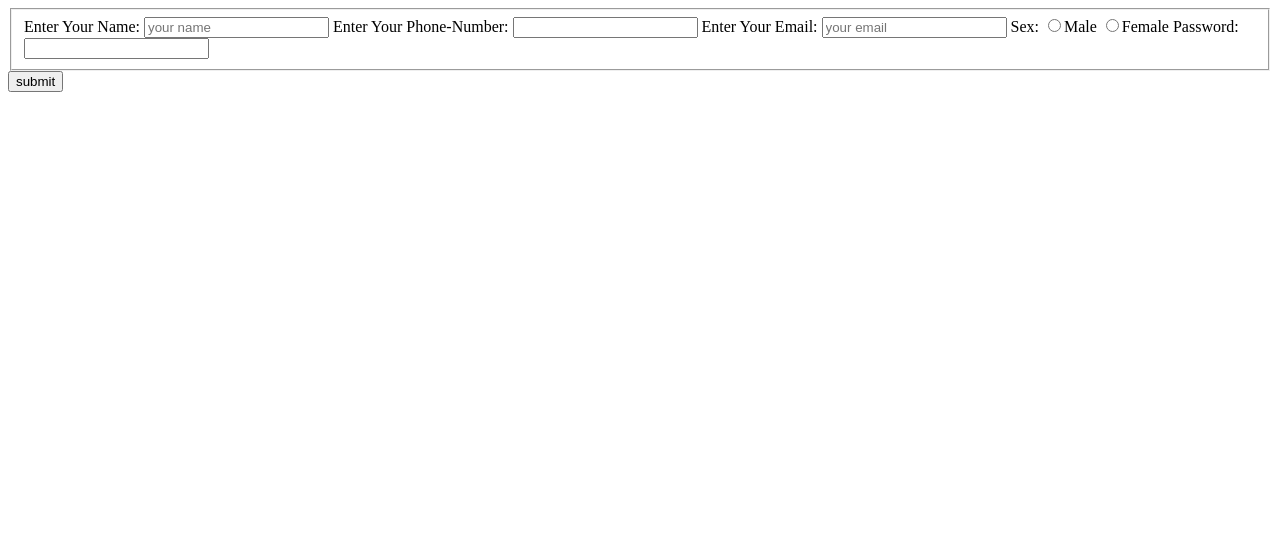
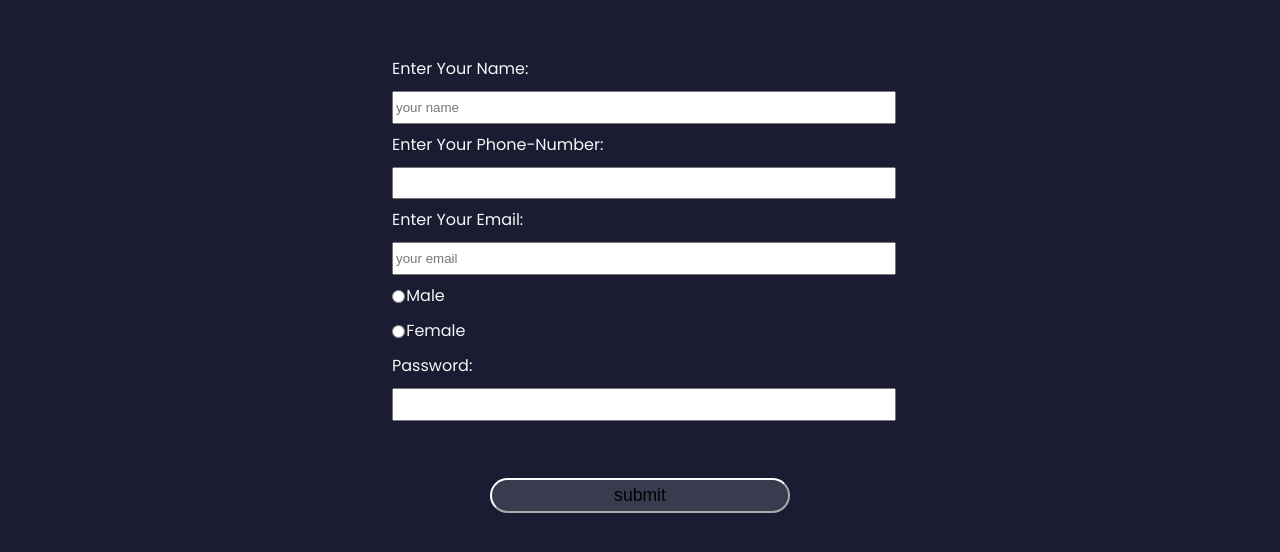
Before and after one commit to Iyanufemi2/sidehustle-loginform, a plain HTML site: page index.html in a window 1280 px wide. Drawn offline with Linux system fonts and the light colour scheme.

Commit message:
added style

```diff
--- a/index.html
+++ b/index.html
@@ -4,6 +4,61 @@
         <meta charset="utf-8">
         <meta name="viewport" content="width=device-width, initial-scale=1.0">
         <title>login form</title>
+        <style>
+        @import url("https://fonts.googleapis.com/css2?family=Poppins:wght@400;700&display=swap");
+
+          body{
+            width: 100%;
+            height: 100vh;
+            margin: 0;
+            background-color: #1b1b32;
+            font-family:'Poppins',sans-serif;
+            font-size:16px;
+            color: #f5f6f7;
+        }
+        form{
+            width: 60vw;
+            min-width: 300px;
+            max-width: 500px;
+            margin: 0 auto;
+            margin-top: 1rem;
+            padding-bottom: 2em;
+            }
+        fieldset{
+            border: none;
+            padding: 2rem 0;
+            }
+        fieldset:last-of-type{
+            border-bottom: none;
+            }
+         label{
+            display: block;
+            margin: 0.5rem 0;
+            border-radius: 50px;
+            }
+          input{
+            margin: 10px 0 0 0;
+            width: 100%;
+            min-height: 2em;
+          }
+          .inline{
+            width: unset;
+            margin: 0 0.1em 0 0;
+            vertical-align: middle;
+      }
+           #submit{
+            display: block;
+            width: 60%;
+            margin: 1em auto;
+            height: 2em;
+            font-size: 1.1rem;
+            background-color: #3b3b4f;
+            border-color: white;
+            min-width: 300px;
+            border-radius: 50px;
+  }
+
+        </style>
     </head>
     <body>
         <form action="" onsubmit="myFunction()">
@@ -11,11 +66,13 @@
         <label for="Name">Enter Your Name: <input type="text" name="first-name" required placeholder="your name" /></label>
         <label for="Phone-Number">Enter Your Phone-Number: <input type="text" name="phone-number" required /></label>
         <label for="email">Enter Your Email: <input type="email" name="email" placeholder="your email" required /></label>
-        <label for="sex">Sex: <input type="radio" name="gender" value="Male">Male</label>
-        <label for="sex"><input type="radio" name="gender" value="female" required>Female</label>
+
+        <label for="sex">
+        <input type="radio" name="gender" class="inline" value="Male">Male</label>
+        <input type="radio" name="gender" value="female" class="inline" required>Female</label>
         <label for="password">Password: <input type="password" name="password" required /></label>
       </fieldset>
-      <input type="submit" value="submit">
+      <input type="submit" id="submit" value="submit">
       </form>
       <script>
         function myFunction() {
```
